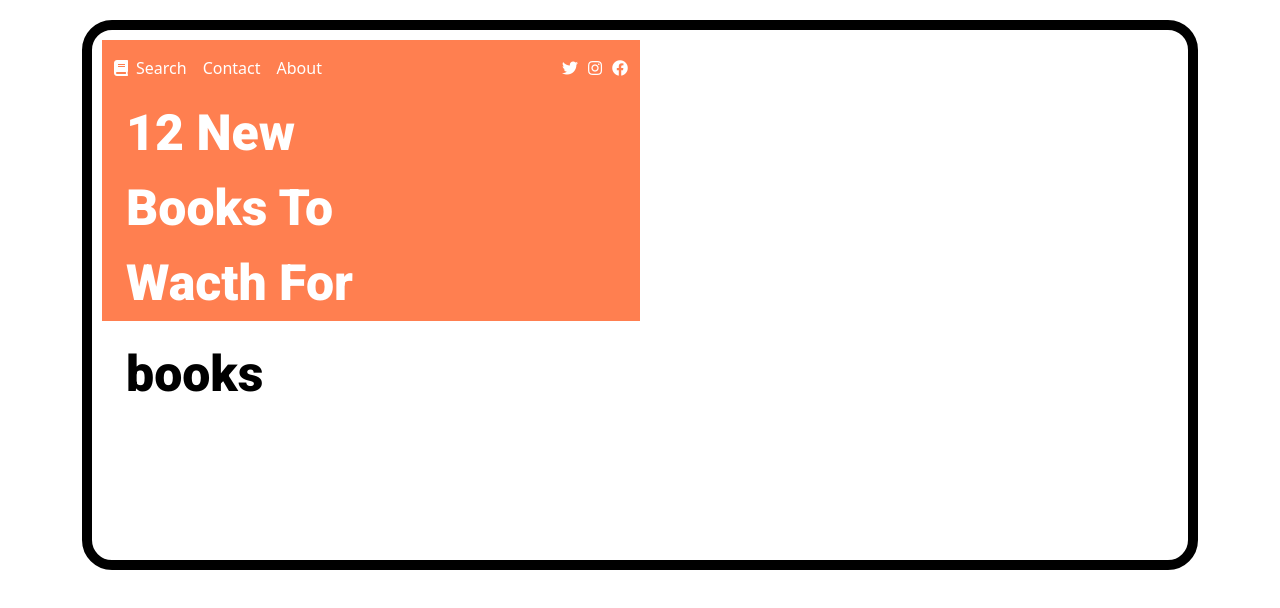
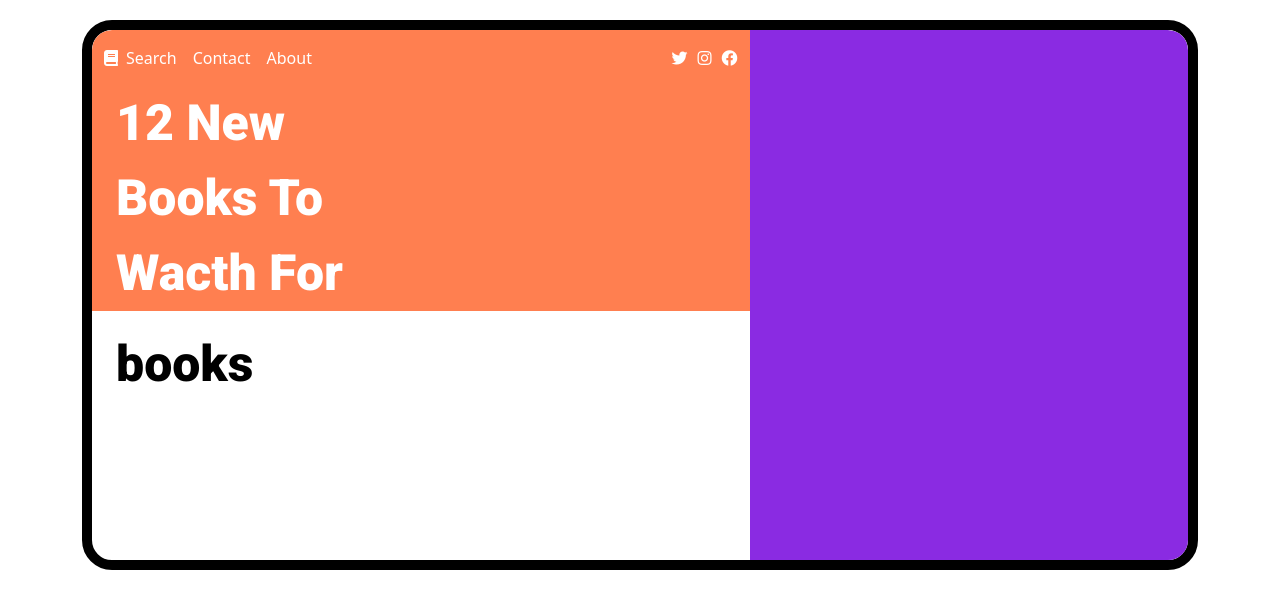
Before and after one commit to bolkubra/lookbook, a plain HTML site: page index.html in a window 1280 px wide. Drawn offline with nearby package versions, Linux system fonts and the light colour scheme.

Commit message:
refactor

```diff
--- a/index.html
+++ b/index.html
@@ -19,9 +19,9 @@
 
 <body>
     <div class="container">
-        <div class="custom-div">
-            <div>
-                <nav class="navbar navbar-expand-lg" style="width: 50%; background-color: coral; color: white;">
+        <div class="custom-div" >  <!--dış div-->
+            <div class="left-main">
+                <nav class="navbar navbar-expand-lg" style=" background-color: coral; color: white;border-radius: 20px 0 0 0;">
                     <div class="container-fluid">
                         <i class="fas fa-book"></i>
                         <button class="navbar-toggler" type="button" data-bs-toggle="collapse"
@@ -42,17 +42,21 @@
                         <i class="fab fa-facebook"></i>
                     </div>
                 </nav>
-                <div class="profile" style="width: 50%; background-color: coral; color: white;">
+                <div class="profile" style=" background-color: coral; color: white; ">
                     <p style="font-family:'Roboto'; font-size:50px; margin-left: 24px;"> 12 New <br> Books To <br> Wacth For</p>
 
                 </div>
-                 <div class="profile" style="width: 50%; height: 210px; background-color: white; color: black;">
+                 <div class="profile" style=" height: 210px; background-color: white; color: black;  ">
                     <p style="font-family:'Roboto'; font-size:50px; margin-left: 24px;"> books</p>
+                </div>
+            </div>
 
-                </div>
+            <div class="right-main"  style=" background-color:blueviolet; color: black;  ">
+
             </div>
         </div>
     </div>
+
 
     <script src="https://cdn.jsdelivr.net/npm/bootstrap@5.3.2/dist/js/bootstrap.bundle.min.js"
         integrity="sha384-C6RzsynM9kWDrMNeT87bh95OGNyZPhcTNXj1NW7RuBCsyN/o0jlpcV8Qyq46cDfL"
--- a/style.css
+++ b/style.css
@@ -3,6 +3,7 @@
     padding-left: 20px;
     padding-right: 20px;
     padding-bottom: 20px;
+
 }
 .custom-div {
     margin: auto;
@@ -10,5 +11,24 @@
     height: 550px;
     border: 10px solid black; /* Kenarlıklar siyah ve 2 piksel kalınlığında */
     border-radius: 30px;    /* Köşeleri yuvarlatma (10 piksel) */
-    padding: 10px;          /* İçerideki içeriği kenarlardan ayırmak için boşluk */
+    padding: 0px;          /* İçerideki içeriği kenarlardan ayırmak için boşluk */
+    overflow: hidden;
+
+
+
 }
+.left-main{
+    width: 60%;
+   float: left;
+
+}
+.right-main{
+    width: 40%;
+    float: right;
+    background-color: blueviolet;  /* Sağ tarafın arkaplan rengi */
+    color: black;
+    border-radius: 0 20px 30px 0; /* Sağ alt köşeyi yuvarlat */
+    padding: 20px;
+    height: 550px;
+
+}
```
